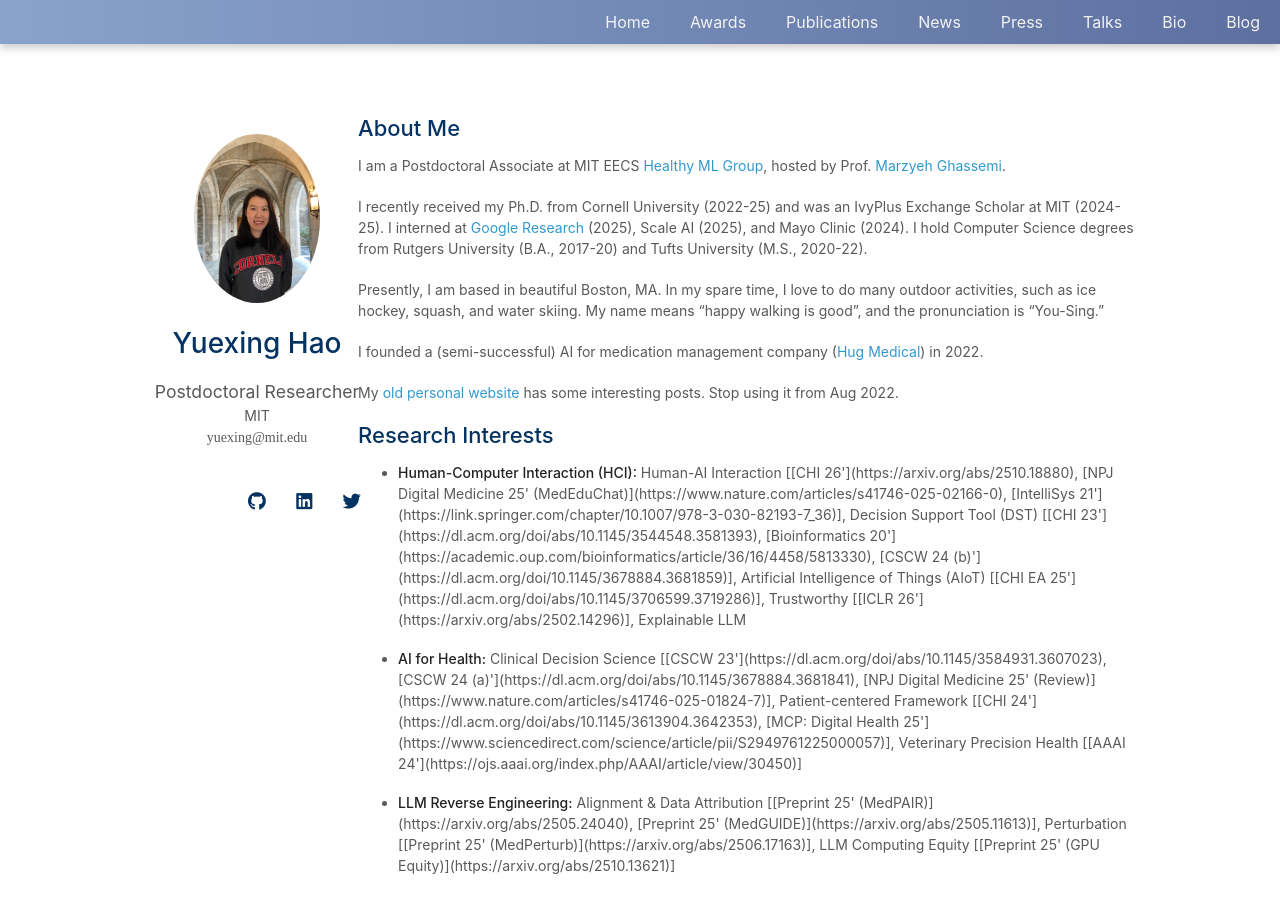
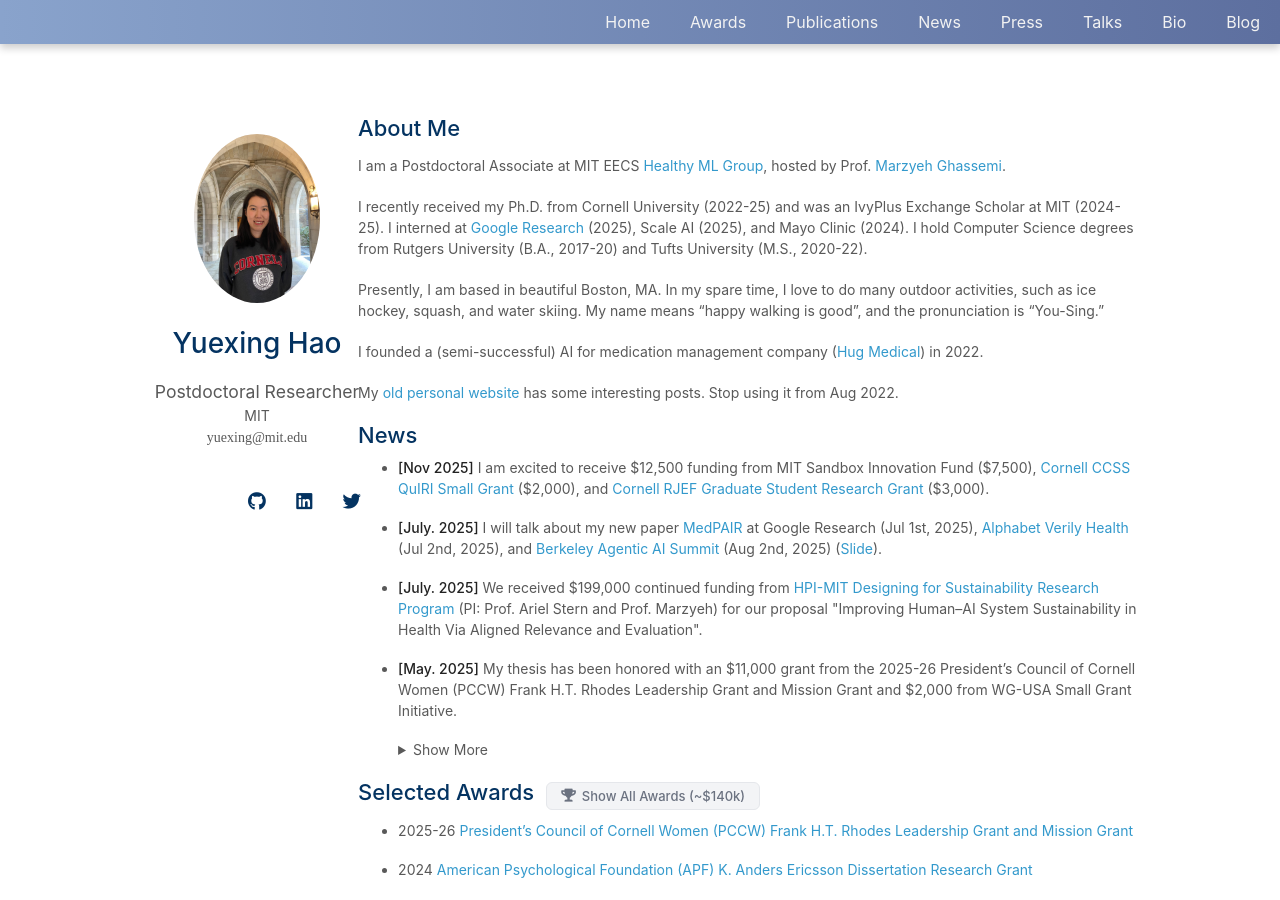
Before and after one commit to YuexingHao/Yuexing-Hao, a Jekyll site: the page built from index.md, in a window 1280 px wide and 900 px high. Built offline with Jekyll 4.4.1, drawn with Linux system fonts in a browser that asks for light colours; nearby versions of some CDN libraries; a style sheet for code colours, icons or effects is not loaded; our own code applies the rules of GitHub Pages for plain Markdown files; some of the changed text lies outside the part shown.

Commit message:
Update publication categories and hide Research Interests section
- Recategorize CALC, RtE, and other papers to HCI category
- Comment out Research Interests section from homepage

```diff
--- a/_data/PosterPapers.yml
+++ b/_data/PosterPapers.yml
@@ -26,7 +26,7 @@ main:
     pdf: https://doi.org/10.1145/3678884.3681859
     notes: Poster Presentation
     image: ./assets/img/LLM_Limit_Presentation_YH.jpg
-    category: AI for Health
+    category: HCI
 
   - title: "The i-SDM Framework: Developing AI-based Tools in Shared Decision-Making for Cancer Treatment with Clinical Professionals"
     authors: <strong>Yuexing Hao</strong>, Dr. Corinna Loeckenhoff, Dr. Harry Lee, Dr. Jessica Zwerling, Dr. Saleh Kalantari.
--- a/_data/other_pub.yml
+++ b/_data/other_pub.yml
@@ -9,7 +9,7 @@ main:
     page: https://yuexinghao.github.io/BLR_demo_site/main_page.html
     image: ./assets/img/Post_Design.jpg
     notes: "* equal contributions"
-    category: AI for Health
+    category: HCI
 
   - title: "On the trustworthiness of generative foundation models: Guideline, assessment, and perspective"
     authors: Yue Huang, Chujie Gao, Siyuan Wu, Haoran Wang, Xiangqi Wang, Yujun Zhou, ... <strong>Yuexing Hao</strong>, ... Bo Li, Dawn Song, Xiangliang Zhang.
--- a/_data/publications.yml
+++ b/_data/publications.yml
@@ -45,7 +45,7 @@ main:
     image: ./assets/img/CALC.png
     page: http://mit-calc.csail.mit.edu/
     notes: "* equal contributions"
-    category: LLM Reverse Engineering
+    category: HCI
 
   - title: "Research through Evaluation (RtE): Iteratively Developing Evaluations for Large Language Model-Generated Outputs in Healthcare"
     authors: <strong>Yuexing Hao</strong>, Dr. Jason Holmes, Dr. Jared Hobson, Dr. Alexandra Bennett, Dr. Elizabeth McKone, Dr. Daniel K. Ebner, Dr. David M. Routman, Dr. Satomi Shiraishi, Dr. Samir H. Patel, Dr. Nathan Y. Yu, Dr. Chris Hallemeier, Brooke E. Ball, Dr. Saleh Kalantari, Dr. Marzyeh Ghassemi, Dr. Mark Waddle, Dr. Wei Liu.
@@ -53,7 +53,7 @@ main:
     conference: Under Review
     pdf: https://arxiv.org/abs/XX
     image: ./assets/img/RtE.gif
-    category: AI for Health
+    category: HCI
 
   - title: "Retrospective Comparative Analysis of Prostate Cancer In-Basket Messages: Responses from Closed-Domain LLM vs. Clinical Teams"
     authors: <strong>Yuexing Hao</strong>, Dr. Jason Holmes, Dr. Jared Hobson, Dr. Alexandra Bennett, Dr. Elizabeth McKone, Dr. Daniel K. Ebner, Dr. David M. Routman, Dr. Satomi Shiraishi, Dr. Samir H. Patel, Dr. Nathan Y. Yu, Dr. Chris Hallemeier, Brooke E. Ball, Dr. Mark Waddle, Dr. Wei Liu.
--- a/index.md
+++ b/index.md
@@ -22,13 +22,13 @@ My [old personal website](https://1135100136.wixsite.com/yuexinghao/blog) has so
 }
 </style>
 
-## Research Interests
+<!-- ## Research Interests
 
 <ul id="research-interests-list">
 <li><strong>Human-Computer Interaction (HCI):</strong> Human-AI Interaction [[CHI 26'](https://arxiv.org/abs/2510.18880), [NPJ Digital Medicine 25' (MedEduChat)](https://www.nature.com/articles/s41746-025-02166-0), [IntelliSys 21'](https://link.springer.com/chapter/10.1007/978-3-030-82193-7_36)], Decision Support Tool (DST) [[CHI 23'](https://dl.acm.org/doi/abs/10.1145/3544548.3581393), [Bioinformatics 20'](https://academic.oup.com/bioinformatics/article/36/16/4458/5813330), [CSCW 24 (b)'](https://dl.acm.org/doi/10.1145/3678884.3681859)], Artificial Intelligence of Things (AIoT) [[CHI EA 25'](https://dl.acm.org/doi/abs/10.1145/3706599.3719286)], Trustworthy [[ICLR 26'](https://arxiv.org/abs/2502.14296)], Explainable LLM</li>
 <li><strong>AI for Health:</strong> Clinical Decision Science [[CSCW 23'](https://dl.acm.org/doi/abs/10.1145/3584931.3607023), [CSCW 24 (a)'](https://dl.acm.org/doi/abs/10.1145/3678884.3681841), [NPJ Digital Medicine 25' (Review)](https://www.nature.com/articles/s41746-025-01824-7)], Patient-centered Framework [[CHI 24'](https://dl.acm.org/doi/abs/10.1145/3613904.3642353), [MCP: Digital Health 25'](https://www.sciencedirect.com/science/article/pii/S2949761225000057)], Veterinary Precision Health [[AAAI 24'](https://ojs.aaai.org/index.php/AAAI/article/view/30450)]</li>
 <li><strong>LLM Reverse Engineering:</strong> Alignment & Data Attribution [[Preprint 25' (MedPAIR)](https://arxiv.org/abs/2505.24040), [Preprint 25' (MedGUIDE)](https://arxiv.org/abs/2505.11613)], Perturbation [[Preprint 25' (MedPerturb)](https://arxiv.org/abs/2506.17163)], LLM Computing Equity [[Preprint 25' (GPU Equity)](https://arxiv.org/abs/2510.13621)]</li>
-</ul>
+</ul> -->
 
 {% include_relative _includes/news.md %}
 
```
